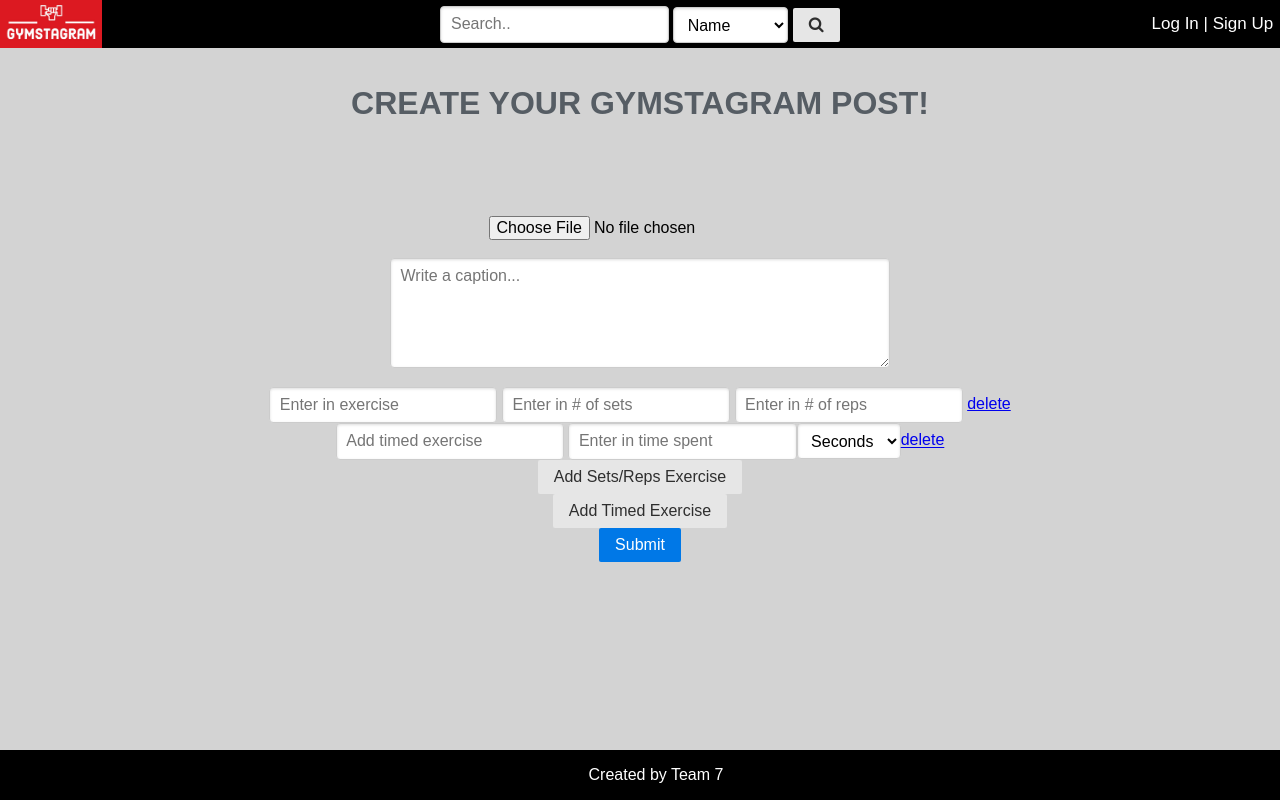
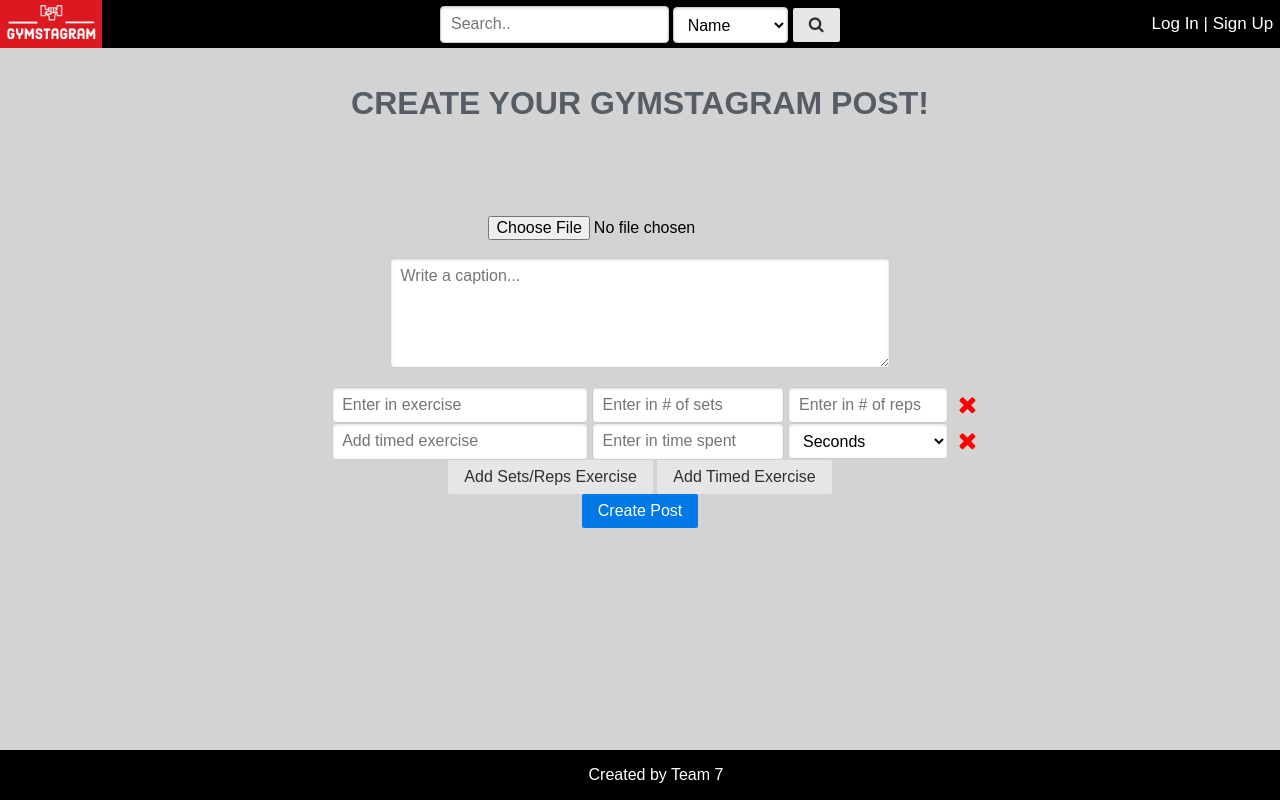
Before and after one commit to ThomasWinn/Gymstagram, a Python web app: template templates/create_post.html in a window 1280 px wide. Run offline with Jinja, Linux system fonts and the light colour scheme; the template is opened without the code that fills it, so the values that code supplies are empty; some libraries are stand-ins or nearby versions.

Commit message:
small cleanups on create_post

```diff
--- a/static/styles.css
+++ b/static/styles.css
@@ -170,6 +170,7 @@ body {
     border:none;
     position: absolute;
     cursor: pointer;
+    transition: 0.3s;
     opacity: 0.6;
     top:0px;
     right:21px;
@@ -186,6 +187,7 @@ body {
     border:none;
     position: absolute;
     cursor: pointer;
+    transition: 0.3s;
     opacity: 0.6;
     top:0px;
     right:1px;
@@ -195,6 +197,14 @@ body {
 
 .delete-post-button:hover {
     opacity: 1
+}
+
+.delete-exercise-icon {
+    padding-left:0.4em;
+    color:red;
+    position: absolute;
+    top: 50%;
+    transform: translateY(-50%);
 }
 
 .post-icon {
--- a/templates/create_post.html
+++ b/templates/create_post.html
@@ -4,6 +4,7 @@
 {% block title %} Create Post {% endblock %}
 {% block content %}
 <script src=http://ajax.googleapis.com/ajax/libs/jquery/1.11.0/jquery.min.js></script>
+<link rel="stylesheet" href="https://cdnjs.cloudflare.com/ajax/libs/font-awesome/4.7.0/css/font-awesome.min.css">
 <script type = "text/javascript">
     $(document).ready(function() {
         var max      = 10; //maximum input boxes allowed
@@ -15,13 +16,13 @@
         $(exercise).click(function(e){         e.preventDefault();
             if(x < max){ //maximum number of input field allowed
                 x++; //input field increment
-                $(container).append('<div class = "pure-u-1"><input type="text" name="text[]" placeholder = "Enter in exercise required"/> <input type="number" name="text[]" placeholder = "Enter in # of sets" required/> <input type="number" name="text[]" placeholder = "Enter in # of reps" required/> <a href="#" class="delete_exercise">delete</a></div>'); //adding new input field
+                $(container).append('<div class = "pure-u-1"><input style="width: 16em;" type="text" name="text[]" placeholder = "Enter in exercise" required/> <input style="width: 12em;" type="number" name="text[]" placeholder = "Enter in # of sets" required/> <input style="width: 10em;" type="number" name="text[]" placeholder = "Enter in # of reps" required/> <a style="position:relative;" href="#" class="delete_time_exercise"><i class="fa fa-remove delete-exercise-icon" style="font-size:1.5em;"></i></a>'); //adding new input field
             }
         });
         $(time_exercise).click(function(e){         e.preventDefault();
             if(x < max){ //maximum number of input field allowed
                 x++; //input field increment
-                $(container).append('<div class = "pure-u-1"><input type="text" name="text[]" placeholder = "Add timed exercise required"/> <input type="number" name="text[]" placeholder = "Enter in time spent"/><select name="text[]" id="time" required><option value="seconds">Seconds</option><option value="Minutes">Minutes</option><option value="hours">Hours</option></select><a href="#" class="delete_time_exercise">delete</a></div>'); //adding new input field
+                $(container).append('<div class = "pure-u-1"><input style="width: 16em;" type="text" name="text[]" placeholder = "Add timed exercise" required/> <input style="width: 12em;" type="number" name="text[]" placeholder = "Enter in time spent" required/> <select style="width: 10em;" name="text[]" id="time" required><option value="seconds">Seconds</option><option value="Minutes">Minutes</option><option value="hours">Hours</option></select> <a style="position:relative;" href="#" class="delete_time_exercise"><i class="fa fa-remove delete-exercise-icon" style="font-size:1.5em;"></i></a>'); //adding new input field
             }
         });
 
@@ -31,6 +32,15 @@
         $(container).on("click",".delete_time_exercise", function(e){ //user click on remove text
             e.preventDefault(); $(this).parent('div').remove(); x--;
         })
+
+        // prevent duplication of posts from spam clicking submit
+        $("body").on("submit", "form", function() {
+            $(this).submit(function() {
+                return false;
+            });
+            return true;
+        });
+
     });
 
     var loadFile = function(event) {
@@ -52,12 +62,32 @@
                   <br><br>
 
                   <div class = "exercises_wrap">
-                    <div class = "pure-u-1"><input type="text" name="text[]" placeholder = "Enter in exercise" required/> <input type="number" name="text[]" placeholder = "Enter in # of sets" required/> <input type="number" name="text[]" placeholder = "Enter in # of reps" required/> <a href="#" class="delete_exercise">delete</a></div>
-                    <div class = "pure-u-1"><input type="text" name="text[]" placeholder = "Add timed exercise" required/> <input type="number" name="text[]" placeholder = "Enter in time spent" required/><select name="text[]" id="time"><option value="seconds">Seconds</option><option value="Minutes">Minutes</option><option value="hours">Hours</option></select><a href="#" class="delete_time_exercise">delete</a></div>
-                    <div> <button class="add_exercise pure-button">Add Sets/Reps Exercise</button></div>
-                    <div> <button class="time_exercise pure-button">Add Timed Exercise</button></div>
+                    <div class = "pure-u-1">
+                        <input style="width: 16em;" type="text" name="text[]" placeholder = "Enter in exercise" required/>
+                        <input style="width: 12em;" type="number" name="text[]" placeholder = "Enter in # of sets" required/>
+                        <input style="width: 10em;" type="number" name="text[]" placeholder = "Enter in # of reps" required/>
+                        <a style="position:relative;" href="#" class="delete_time_exercise">
+                            <i class="fa fa-remove delete-exercise-icon" style="font-size:1.5em;"></i>
+                        </a>
+                    </div>
+                    <div class = "pure-u-1">
+                        <input style="width: 16em;" type="text" name="text[]" placeholder = "Add timed exercise" required/>
+                        <input style="width: 12em;" type="number" name="text[]" placeholder = "Enter in time spent" required/>
+                        <select style="width: 10em;" name="text[]" id="time">
+                            <option value="seconds">Seconds</option>
+                            <option value="Minutes">Minutes</option>
+                            <option value="hours">Hours</option>
+                        </select>
+                        <a style="position:relative;" href="#" class="delete_time_exercise">
+                            <i class="fa fa-remove delete-exercise-icon" style="font-size:1.5em;"></i>
+                        </a>
+                    </div>
                   </div>
-                  <button type="submit" class="pure-button pure-button-primary">Submit</button>
+                <div>
+                    <button class="add_exercise pure-button">Add Sets/Reps Exercise</button>
+                    <button class="time_exercise pure-button">Add Timed Exercise</button>
+                </div>
+                  <button id="add_post" onclick="disable()" type="submit" class="pure-button pure-button-primary">Create Post</button>
               </fieldset>
             </form>
         </div>
```
